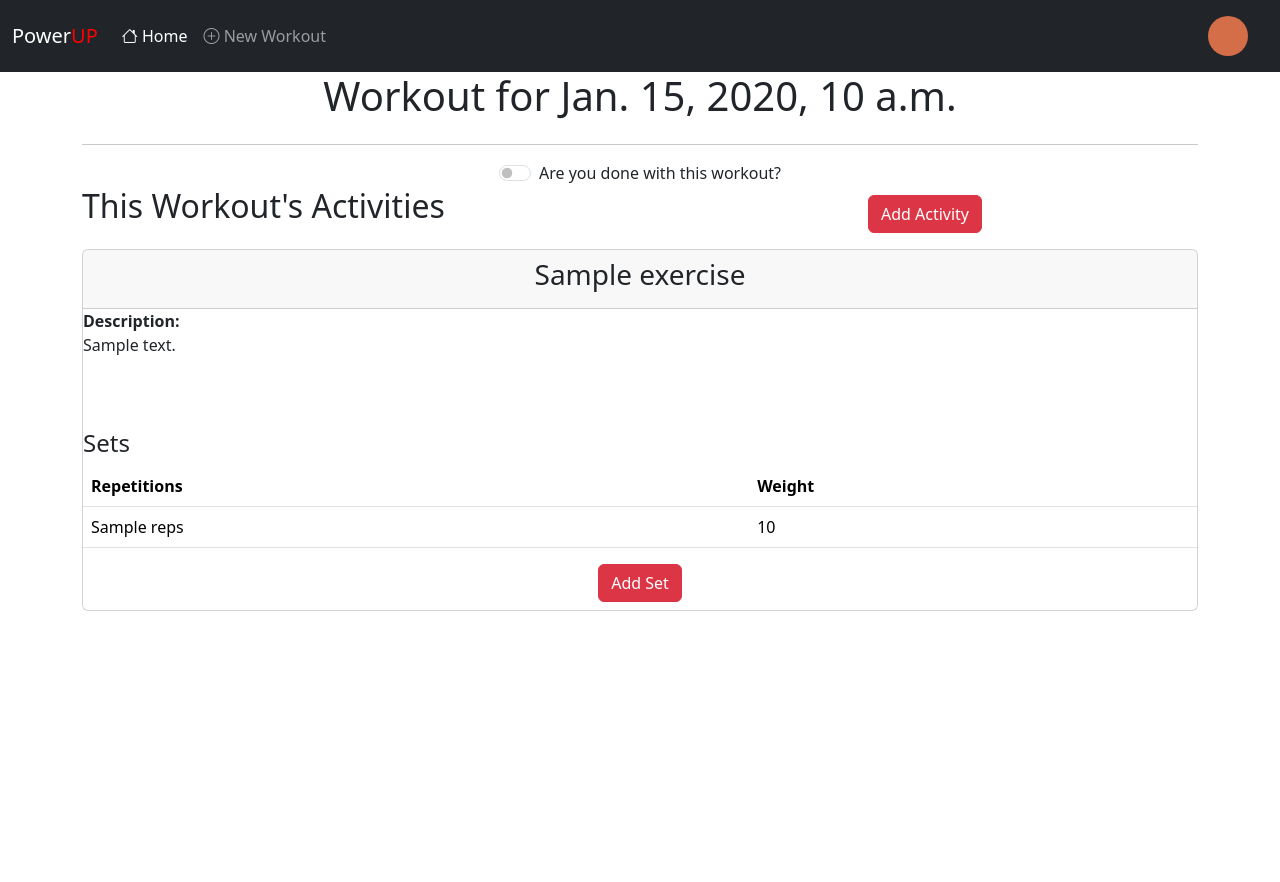
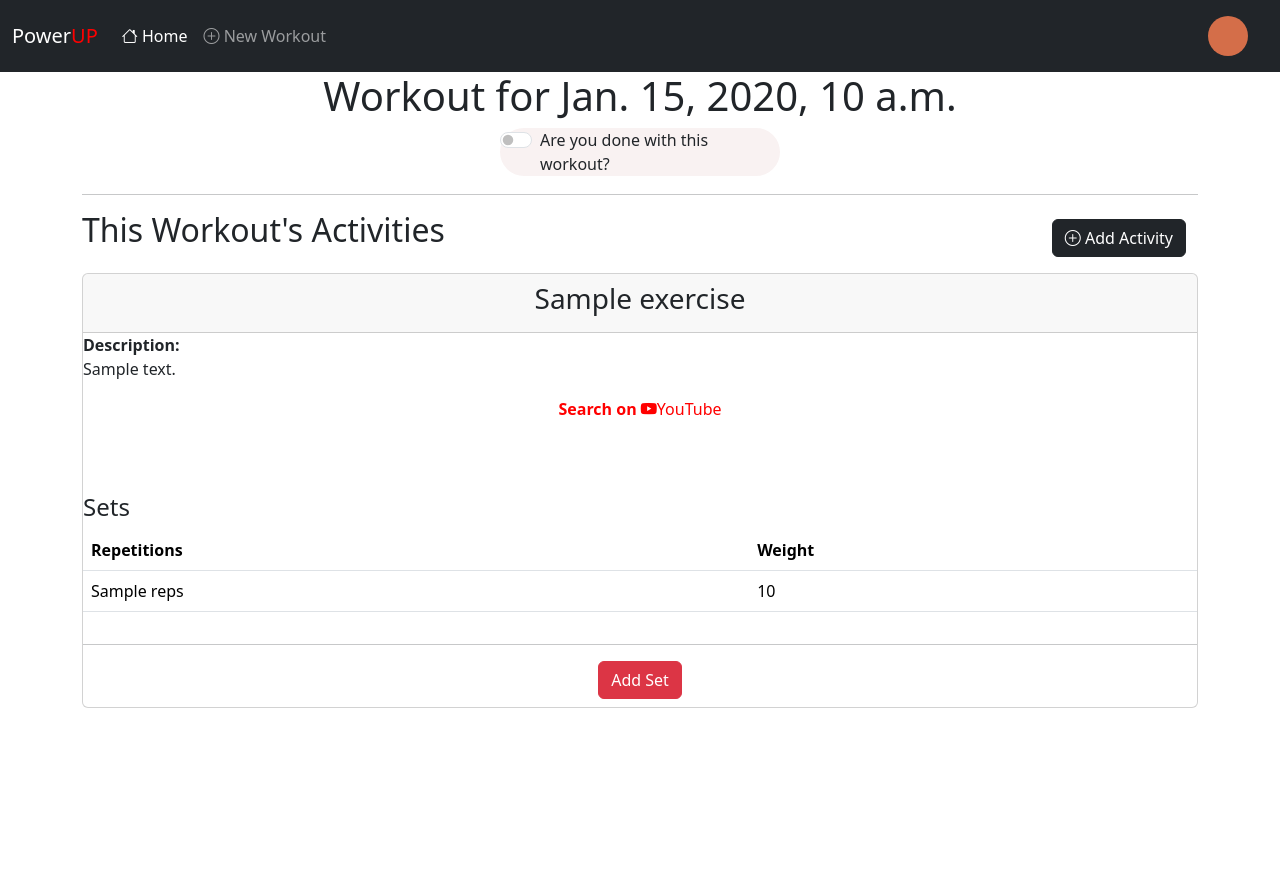
Before and after one commit to epolancot/PowerUp, a Django app: template main_app/templates/workouts/detail.html in a window 1280 px wide. Shown: the top 882 px of the page. Run offline with Django 4.2, Linux system fonts and the light colour scheme; the template is opened without the code that fills it: most values are stand-ins (such as "Sample title", 1, 10 or a date in 2020).

Commit message:
update style workout detail

```diff
--- a/main_app/templates/workouts/detail.html
+++ b/main_app/templates/workouts/detail.html
@@ -6,17 +6,17 @@
         <h1>Workout for {{ workout.date }}</h1>
     </div>
 </div>
-<hr />
 <div class="d-flex flex-column align-items-center">
     <div>
         <form>
-            <div class="form-check form-switch">
+            <div class="form-check form-switch" style="background: rgb(249, 242, 242); border-radius:25px;width:280px;">
                 <input class="form-check-input" type="checkbox" role="switch" id="flexSwitchCheckChecked">
                 <label class="form-check-label" for="flexSwitchCheckChecked"> Are you done with this workout? </label>
             </div>
         </form>
     </div>
 </div>
+<hr />
 <div class="row">
     <div class="col">
         <h2>This Workout's Activities</h2>
@@ -24,7 +24,7 @@
     <div class="col d-flex align-items-end">
         <div class="container text-center mt-2">
             <form action="/workouts/{{ workout.id }}/search">
-                <button type="submit" class="btn btn-danger">Add Activity</button>
+                <button type="submit" class="btn btn-dark" style="float:right"><i class="bi bi-plus-circle"></i> Add Activity</button>
             </form>
         </div>
     </div>
@@ -41,15 +41,17 @@
                     <p class="card-text">
                         {{ activity.exercise.description |striptags}}
                     </p>
+                    <p class="card-text text-center">
+                        <a href="https://www.youtube.com/results?search_query={{ activity.exercise.name}}+exercise" style="text-decoration:none;color: red;"> <b>Search on </b><i class="bi bi-youtube"></i>YouTube</a>
+                    </p>
                     <br />
                     <br />
                     {% if activity.exercise.category == 15 %}
-                <div>
                         {% for set in activity.set_set.all %}
                             <b>Duration: </b>{{ set.duration }}
                         {% endfor %}
-                </div>
                     {% else %}
+                        {% if activity.set %}
                         <h4 class="mt-2">Sets</h4>
                         <table class="table">
                             <thead>
@@ -67,10 +69,10 @@
                                 {% endfor %}
                             </tbody>
                         </table>
-                <div>
-                </div>
+                        {% endif %}
                     {% endif %}
                 </div>
+                <hr/>
                 <div class="card-action d-flex justify-content-center">
                     {% if activity.exercise.category == 15 %}
                     <button type="button" class="btn btn-danger mb-2" data-bs-toggle="modal"
@@ -106,21 +108,21 @@
                                     <br />
                                     <label class="form-label" for="weight_input_{{ activity.id }}" hidden><b>Weight: </b></label>
                                     <input type="text" name="weight" maxlength="5" id="weight_input_{{ activity.id }}"
-                                    placeholder="" value=" " hidden>
+                                        placeholder="" value="0" hidden>
                                     <label class="form-label" for="duration_input_{{ activity.id }}"><b>Duration: </b></label>
                                     <input type="text" name="duration" maxlength="5" id="duration_input_{{ activity.id }}"
-                                        placeholder="" value="0">
+                                            placeholder="" value="">
                                     {% else %}
                                     <label class="form-label" for="rep_input_{{ activity.id }}"><b>Repetitions: </b></label>
                                     <input type="text" name="reps" maxlength="5" id="rep_input_{{ activity.id }}"
-                                    placeholder="" value="0">
+                                        placeholder="" value="">
                                     <br />
                                     <label class="form-label" for="weight_input_{{ activity.id }}"><b>Weight: </b></label>
                                     <input type="text" name="weight" maxlength="5" id="weight_input_{{ activity.id }}"
                                         placeholder="" value="">
                                     <label class="form-label" for="duration_input_{{ activity.id }}" hidden><b>Duration: </b></label>
                                     <input type="text" name="duration" maxlength="5" id="duration_input_{{ activity.id }}"
-                                        placeholder="" value="0" hidden>
+                                            placeholder="" value="1" hidden>
                                     {% endif %}
                                     <div class="modal-footer">
                                         <button type="button" class="btn btn-secondary"
```
Lines whose indentation alone changed are shown as unchanged.
